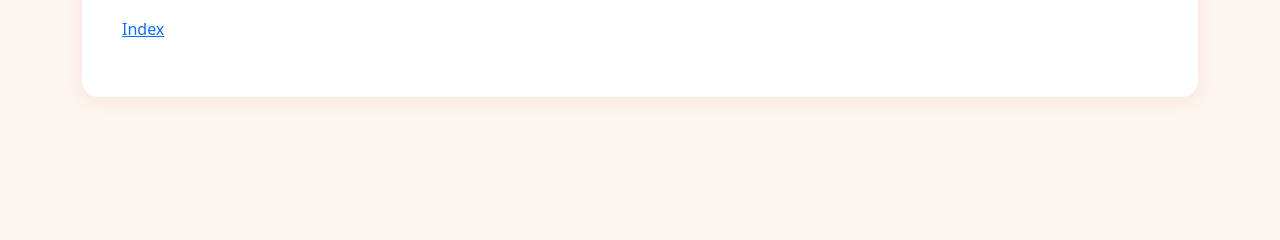
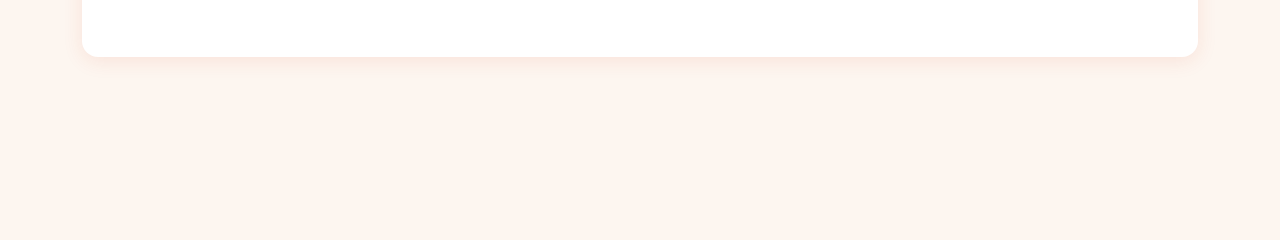
Before and after one commit to hollyfwei/rabble, a Django app: page /rabble/profile in a window 1280 px wide. Shown: the part 249-489 px from the top of the page. Run offline with Django 5.2, Linux system fonts and the light colour scheme.

Commit message:
HW1 - Task 3 Completed!

```diff
--- a/src/templates/rabble/profile.html
+++ b/src/templates/rabble/profile.html
@@ -8,7 +8,4 @@
     <strong>Username:</strong> {{ user.username }}<br>
     <strong>Email:</strong> {{ user.email }}<br>
 </p>
-<p>
-    <a href="/">Index</a>
-</p>
 {% endblock content %}
```
